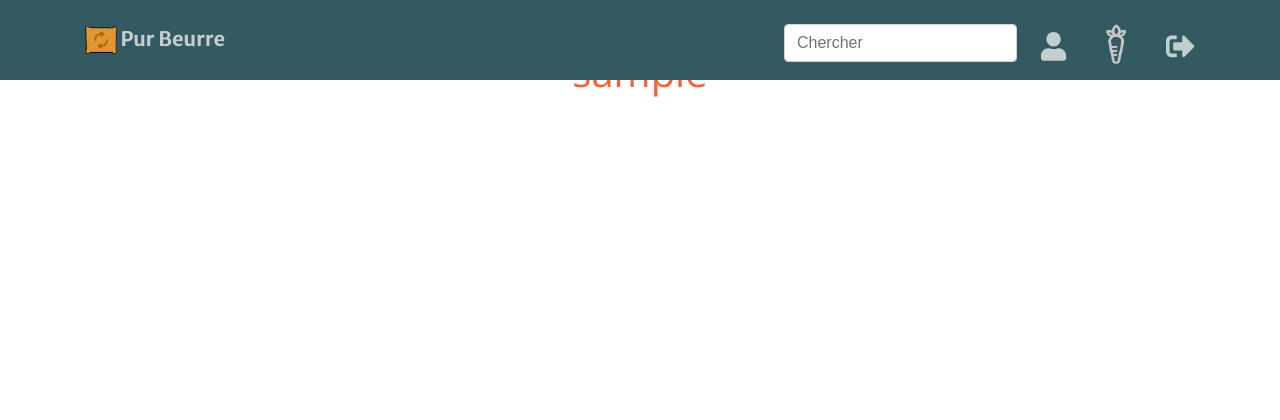
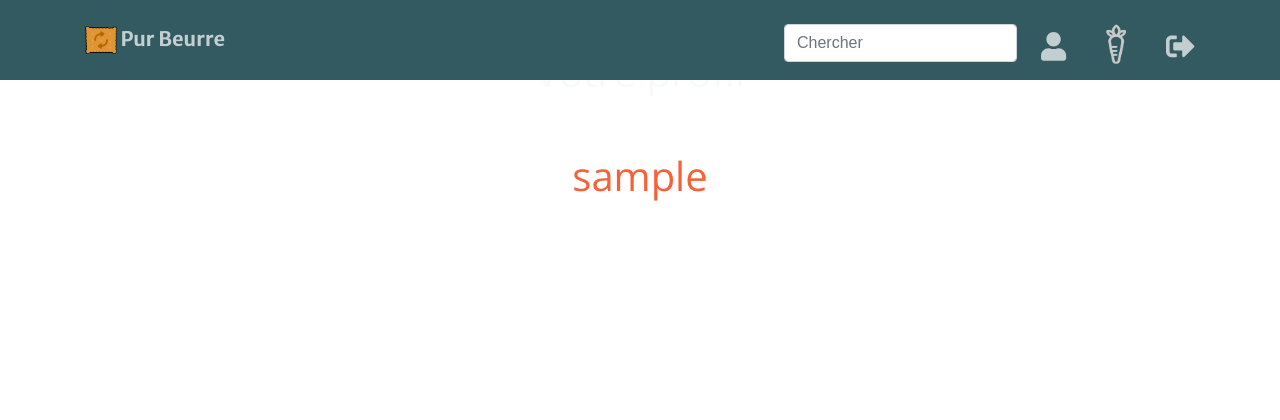
Before and after one commit to Tony380/Projet8, a Django app: page /user/profile in a window 1280 px wide. Shown: the top 420 px of the page. Run offline with Django 3.2, Linux system fonts and the light colour scheme; the visitor is signed in with stand-in values (Sample User, id 1); some libraries are stand-ins or nearby versions; some web fonts are replaced.

Commit message:
Formulaire user login logout profile

```diff
--- a/purbeurre/templates/user/profile.html
+++ b/purbeurre/templates/user/profile.html
@@ -3,6 +3,11 @@
 
 {% block content %}
 <section id="login" class="h-75">
+    <div class="container">
+        <div class="row justify-content-center text-primary mt-5">
+            <h1 class="text-light">Votre profil</h1>
+        </div>
+    </div>
     <div class="container">
         <div class="row justify-content-center text-primary mt-5">
             <h1>{{ user.username }}</h1>
```
